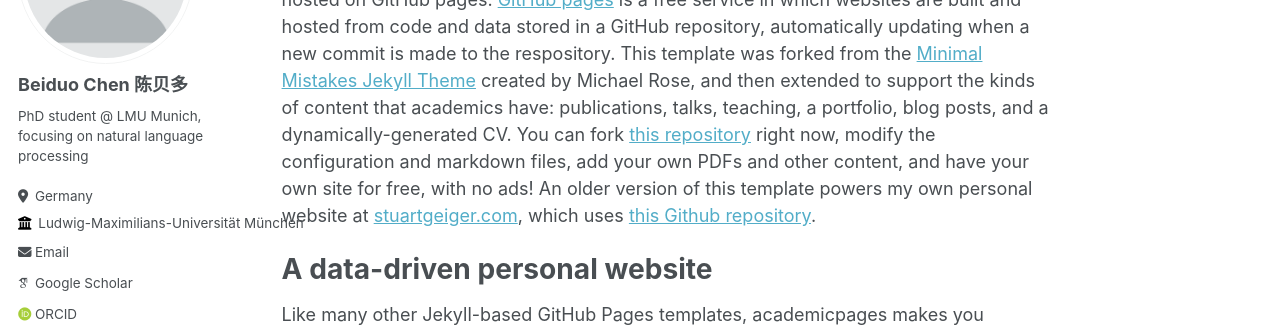
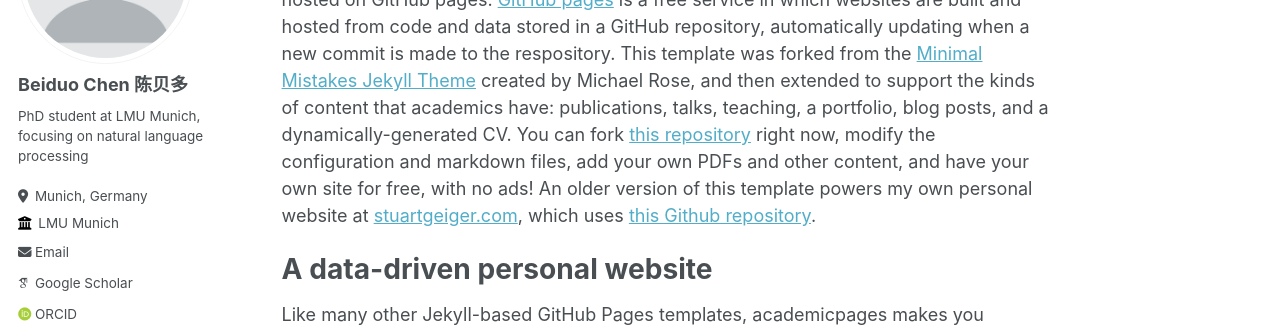
Before and after one commit to Mckysse/mckysse.github.io, a Jekyll site: the page built from _pages/about.md, in a window 1280 px wide. Shown: the part 197-524 px from the top of the page. Built offline with Jekyll 4.4.1, drawn with Linux system fonts in a browser that asks for light colours; some web fonts are replaced.

Commit message:
Update _config.yml

```diff
--- a/_config.yml
+++ b/_config.yml
@@ -25,9 +25,9 @@ author:
   avatar           : "profile.png"
   name             : "Beiduo Chen  陈贝多"
   pronouns         : # example: "she/her"
-  bio              : "PhD student @ LMU Munich, focusing on natural language processing"
-  location         : "Germany"
-  employer         : "Ludwig-Maximilians-Universität München"
+  bio              : "PhD student at LMU Munich, focusing on natural language processing"
+  location         : "Munich, Germany"
+  employer         : "LMU Munich"
   uri              : # URL
   email            : "beiduochen@cis.lmu.de"
 
```
